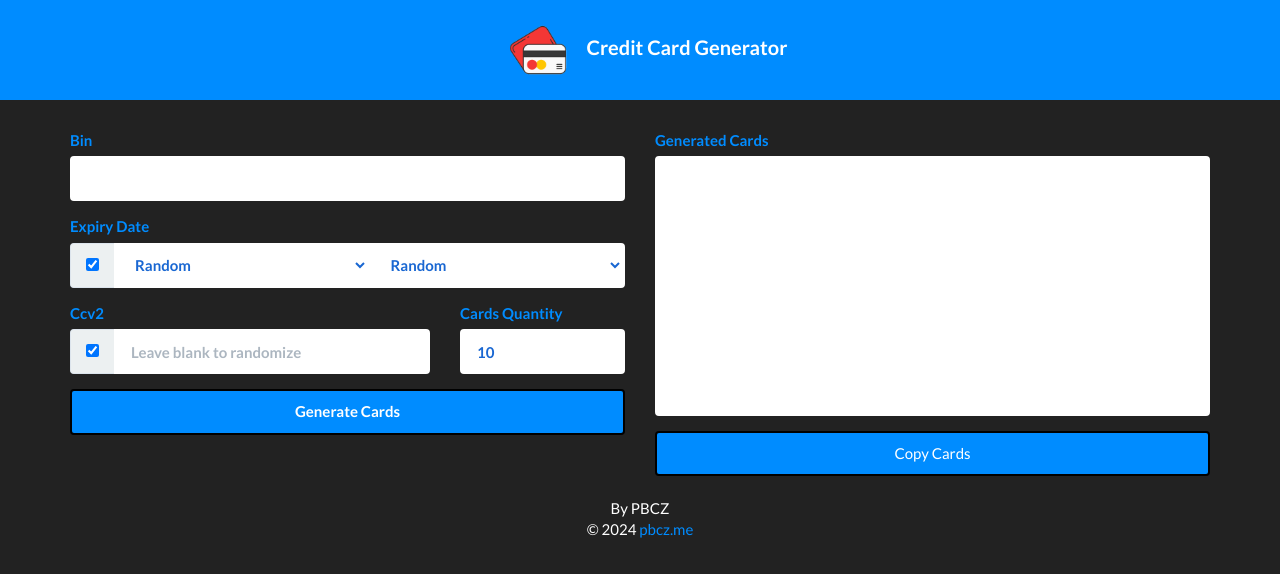
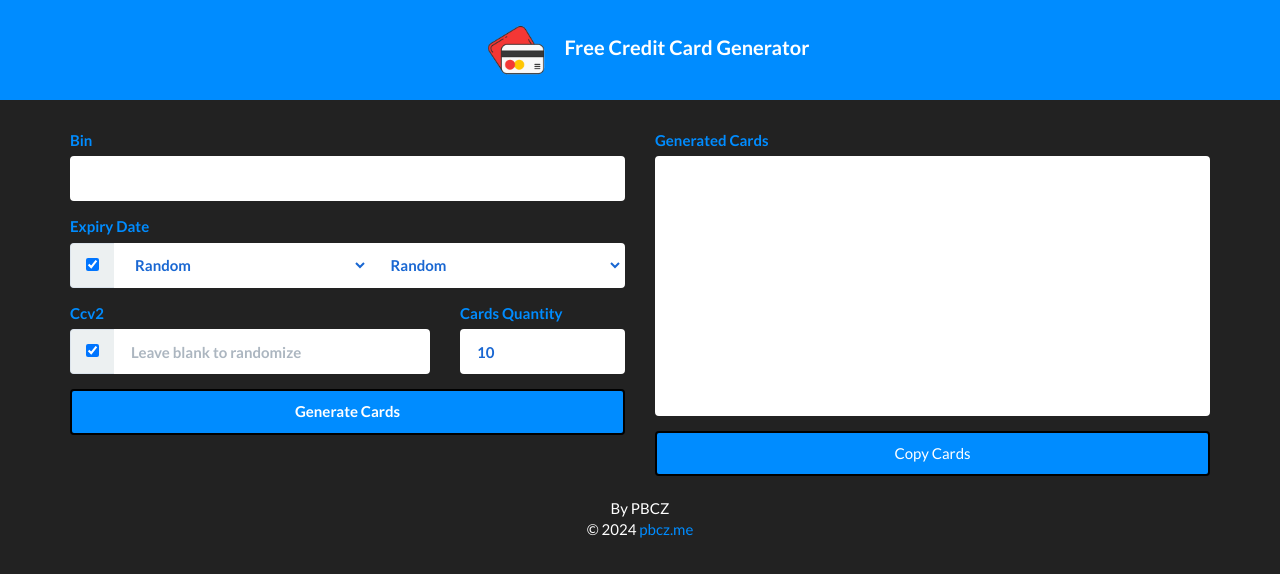
Before and after one commit to dunno10-a/web, a plain HTML site: page index.html in a window 1280 px wide. Drawn offline with Linux system fonts and the light colour scheme.

Commit message:
Update index.html

```diff
--- a/index.html
+++ b/index.html
@@ -4,17 +4,17 @@
     <meta charset="UTF-8">
     <meta name="viewport" content="width=device-width,initial-scale=1,user-scalable=no">
     <meta http-equiv="X-UA-Compatible" content="ie=edge">
-    <title>Credit Card Generator</title>
-    <meta name="title" content="Credit Card Generator">
-    <meta name="description" content="Our Credit Card Generator generates 100% valid credit card numbers with required details such as Expiry and CVV code.">
+    <title>Free Credit Card Generator</title>
+    <meta name="title" content="Free Credit Card Generator">
+    <meta name="description" content="Our Free Credit Card Generator generates 100% valid credit card numbers with required details such as Expiry and CVV code.">
     <link rel="stylesheet" href="https://fonts.googleapis.com/css?family=Lato:300,400,700">
     <script async="" src="https://cdn.sessionstack.com/sessionstack.js"></script>
     <meta name="apple-mobile-web-app-capable" content="yes">
     <meta name="apple-mobile-web-app-status-bar-style" content="black-translucent">
-    <meta name="apple-mobile-web-app-title" content="Credit Card Generator">
+    <meta name="apple-mobile-web-app-title" content="Free Credit Card Generator">
     <meta name="mobile-web-app-capable" content="yes">
     <meta name="theme-color" content="#000">
-    <meta name="application-name" content="Credit Card Generator">
+    <meta name="application-name" content="Free Credit Card Generator">
     <link rel="stylesheet" href="assets/css/style.css">
 
 </head>
@@ -24,7 +24,7 @@
 
     <div id="app">
         <nav class="navigations">
-<span style="color:#fff; font-size: 20px; font-weight: bold;"><img src="assets/imgs/logo.png" alt="" width="90px"> Credit Card Generator</span>
+<span style="color:#fff; font-size: 20px; font-weight: bold;"><img src="assets/imgs/logo.png" alt="" width="90px"> Free Credit Card Generator</span>
 </nav>
         <div class="container">
             <div class="row">
```
